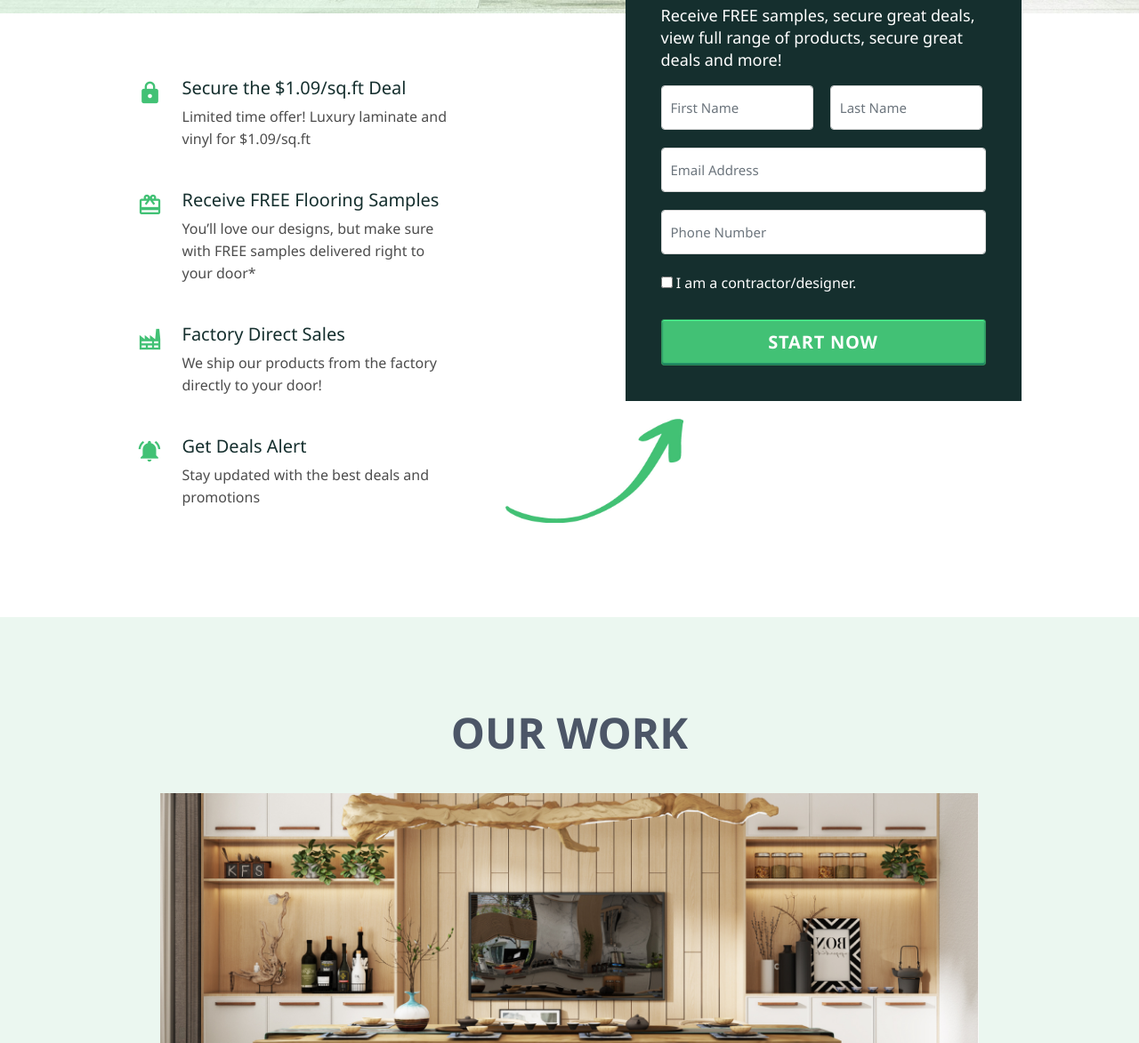
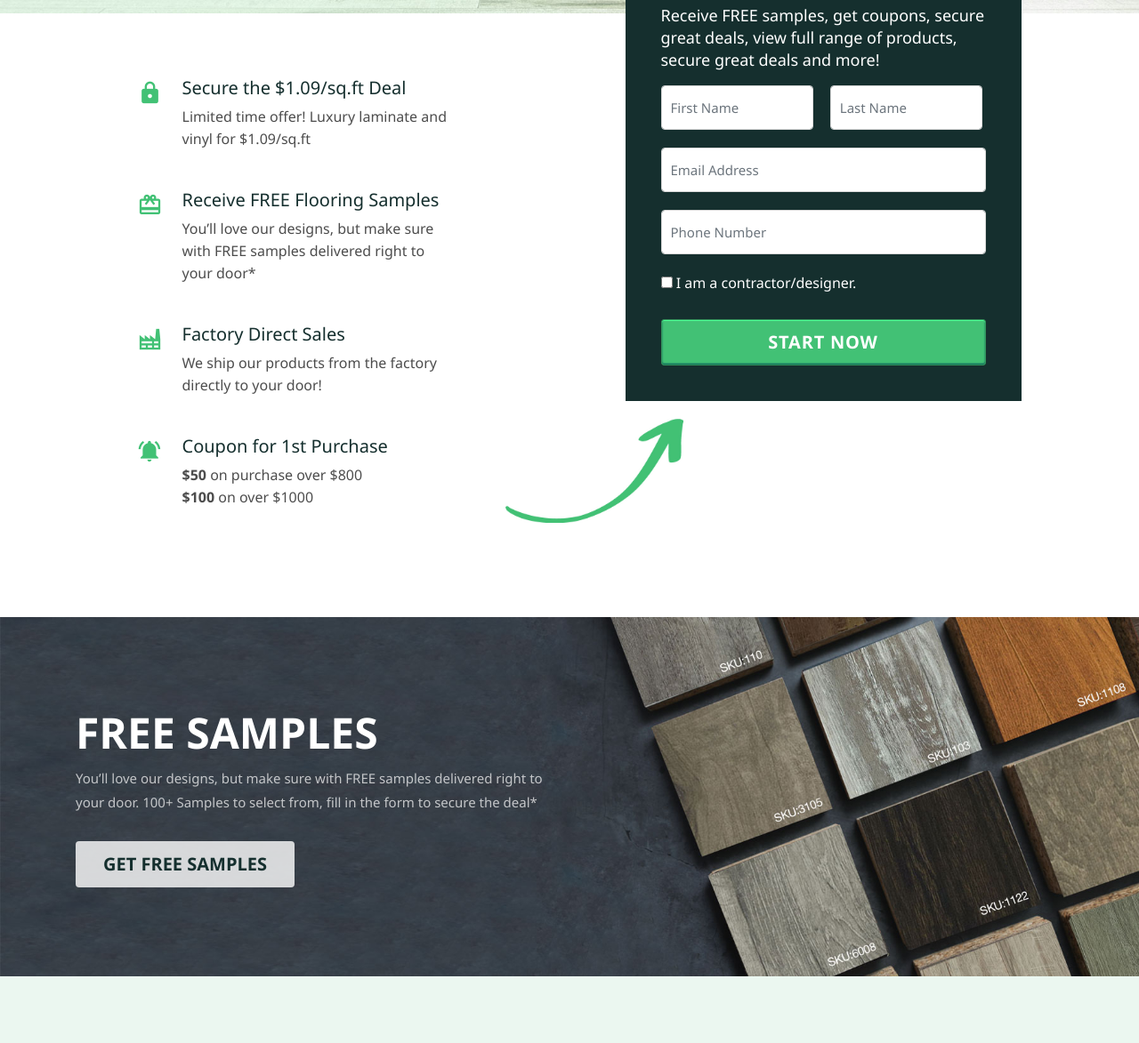
Before and after one commit to sandy-zhou-designer/onfloor-landingpage-sandy, a plain HTML site: page index.html in a window 1280 px wide. Shown: the part 667-1840 px from the top of the page at 89% size. Drawn offline with Linux system fonts and the light colour scheme; a web font is replaced by a local one.

Commit message:
Update index.html

```diff
--- a/index.html
+++ b/index.html
@@ -130,8 +130,8 @@ j=d.createElement(s),dl=l!='dataLayer'?'&l='+l:'';j.async=true;j.src=
                         <div class="service-item padding-side-zero-mobile" data-aos="fade-up">
                             <i class="mdi mdi-bell-ring"></i>
                             <div class="service-detail">
-                                <h4>Get Deals Alert</h4>
-                                <p> Stay updated with the best deals and promotions</p>
+                                <h4>Coupon for 1st Purchase</h4>
+                                <p> <b>$50</b> on purchase over $800<br><b>$100</b> on over $1000</p>
                             </div>
                             <!-- /service-detail -->
                         </div>
@@ -139,7 +139,7 @@ j=d.createElement(s),dl=l!='dataLayer'?'&l='+l:'';j.async=true;j.src=
                     <div class="col-lg-5 padding-side-zero-mobile">
                         <form role="form" class="intro-form" id="book" method="post" action="https://6198345.extforms.netsuite.com/app/site/crm/externalleadpage.nl/compid.6198345/.f?formid=1&h=AAFdikaIhoJAAZFib-cbbn2Vb-8yFDmr4N5AvDuVWNgkOGZWocY&redirect_count=1&did_javascript_redirect=T">
                             <h3 class="text-center">Don’t Miss Out!</h3>
-                            <p>Receive FREE samples, secure great deals, view full range of products, secure great deals and more!</p>
+                            <p>Receive FREE samples, get coupons, secure great deals, view full range of products, secure great deals and more!</p>
                             <div class="form-group" id="firstname">
                                 <input type="text" class="form-control" placeholder="First Name" required="required" name="firstname" id="firstname_fs">
                             </div>
@@ -173,6 +173,25 @@ j=d.createElement(s),dl=l!='dataLayer'?'&l='+l:'';j.async=true;j.src=
                         </form>
                         <img class="d-none d-lg-block d-xl-block" style="position:absolute;left:-120px;width:200px;padding-top:20px" src="images/arrow.jpg" data-aos="fade-up">
                     </div>
+                </div>
+                <!--end row-->
+            </div>
+            <!--end container-->
+        </section>
+        <section class="section padding-b-0 bg-custom" id="get-app">
+            <div class="container">
+                <div class="row vertical-content">
+                    <div class="col-lg-6 top-spacer-mobile">
+                        <div class="features-alt">
+                            <h1 class="title">Free Samples</h1>
+                            <p>You’ll love our designs, but make sure with FREE samples delivered right to your door. 100+ Samples to select from, fill in the form to secure the deal*</p>
+                        </div>
+                        <div class="pr-button cta-button">
+                            <a href="#book" class="btn btn-white " style="color:#152F2E">Get Free Samples</a>
+                        </div>
+                    </div>
+                    <div class="col-lg-6 top-spacer-mobile">
+</div>
                 </div>
                 <!--end row-->
             </div>
@@ -262,20 +281,22 @@ j=d.createElement(s),dl=l!='dataLayer'?'&l='+l:'';j.async=true;j.src=
             </div>
             <!--container-->
         </section>
-        <section class="section padding-b-0 bg-custom" id="get-app">
+        <section class="section padding-b-0 bg-custom" style="background-image:url(images/flooring-bk.jpg)">
             <div class="container">
-                <div class="row vertical-content">
-                    <div class="col-lg-6 top-spacer-mobile">
+                <div class="row vertical-content ">
+                    <div class="col-lg-6 top-spacer-mobile swap">
                         <div class="features-alt">
-                            <h1 class="title">Free Samples</h1>
-                            <p>You’ll love our designs, but make sure with FREE samples delivered right to your door. 100+ Samples to select from, fill in the form to secure the deal*</p>
+                            <h1 class="title">Coupon for 1st Purchase</h1>
+                            <p>$50 on purchase over $800<br>
+$100 on over $1000</p>
                         </div>
                         <div class="pr-button cta-button">
-                            <a href="#book" class="btn btn-white " style="color:#152F2E">Get Free Samples</a>
+                            <a href="#book" class="btn btn-white " style="color:#152F2E">Get Coupon</a>
                         </div>
                     </div>
-                    <div class="col-lg-6 top-spacer-mobile">
-</div>
+                    <div class="col-lg-6 top-spacer-mobile ">
+                        <img src="images/coupon.jpg" class="thumb-img" style="-webkit-box-shadow: 5px 5px 15px 5px rgba(0,0,0,0.72); box-shadow: 5px 5px 15px 5px rgba(0,0,0,0.72);">
+                    </div>
                 </div>
                 <!--end row-->
             </div>
```
